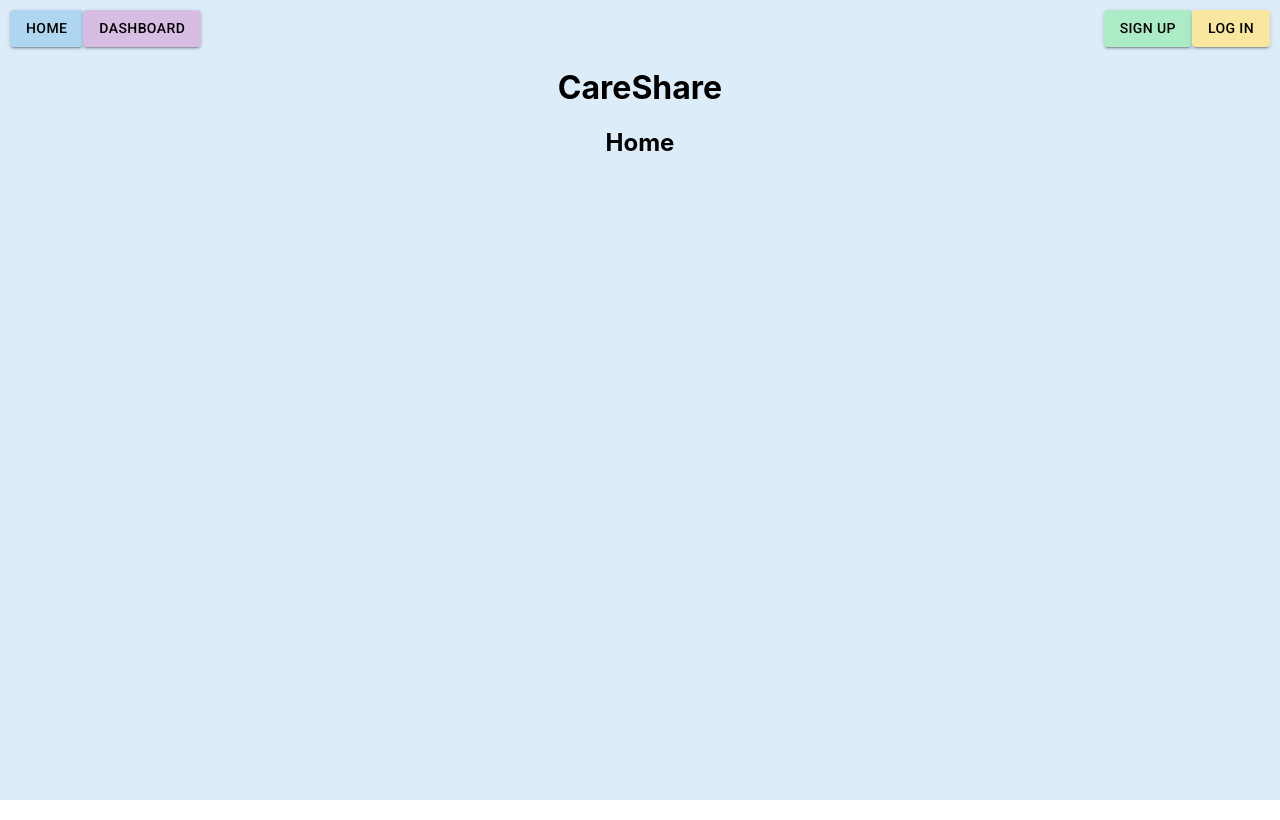
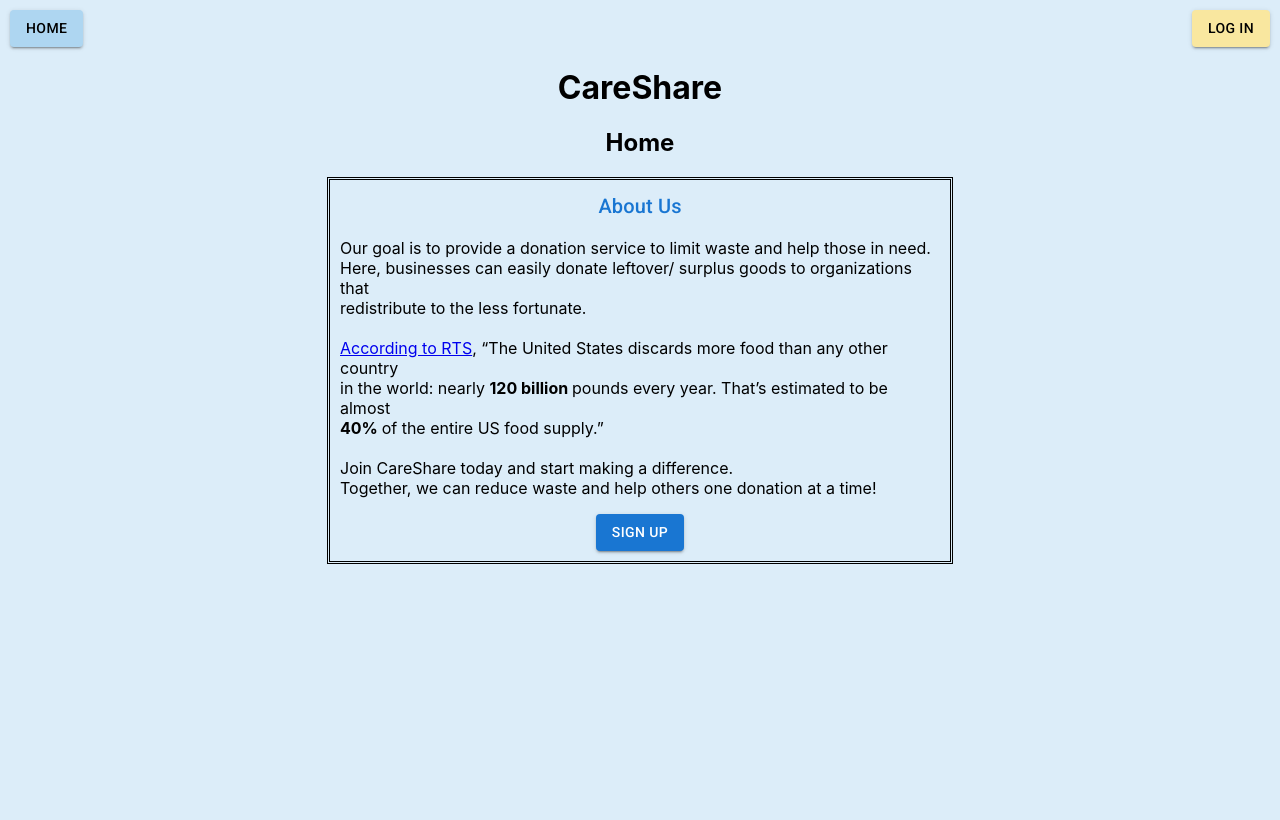
Before and after one commit to marytriny/care-share, a React (Create React App) app: page / in a window 1280 px wide. Built offline with nearby package versions, Linux system fonts and the light colour scheme; what react-imask would draw is missing.

Commit message:
Added input length validation, tested sign up, added popups, updated home page

```diff
--- a/src/App.css
+++ b/src/App.css
@@ -3,17 +3,24 @@
   text-align: center;
   height: 100vh;
   overflow: auto; /* fills screen */
+  padding: 10px;
 }
 
 .navbar {
   display: flex;
   justify-content: space-between;
-  margin: 10px;
 }
 
+.home {
+  border-style: double;
+  padding: 10px;
+  max-width: 600px;
+  margin: auto;
+}
 .sign-up {
   text-align: left;
   margin: auto;
+  margin-bottom: 20px;
   padding: 20px;
   width: 70%;
 }
--- a/src/App.js
+++ b/src/App.js
@@ -1,5 +1,6 @@
 // Import packages
-import { BrowserRouter, Route, Routes, Navigate  } from 'react-router-dom';
+import React, {useEffect} from 'react';
+import { BrowserRouter, Route, Routes } from 'react-router-dom';
 import { ToastContainer } from 'react-toastify';
 import { ThemeProvider } from '@mui/material/styles';
 import Button from '@mui/material/Button';
@@ -20,21 +21,22 @@ import SignUp from './components/SignUp';
 function App() {
 
   const { authenticated } = useUser();
+  const signOut = () => storeTokenInLocalStorage('');
 
-  const signOut = () => {
-    storeTokenInLocalStorage('');
-  }
+  // useEffect(() => {
+  //   console.log('here')
+  //   console.log(authenticated)
+  // }, [authenticated]);
 
   return (
     <ThemeProvider theme={theme}>
       <div className="App">
         <div className='navbar'>
           <div align='left'>
-            <Button href={APP_ROUTE.HOME} color='new' variant='contained'> Home </Button>
-            <Button href={APP_ROUTE.DASH} color='edit' variant='contained'> Dashboard </Button>
+            <Button href={APP_ROUTE.HOME} color='new' variant='contained' sx={{mr: '5px'}}> Home </Button>
+            { authenticated && <Button href={APP_ROUTE.DASH} color='edit' variant='contained'> Dashboard </Button>}
           </div>
           <div align='right'>
-            <Button href={APP_ROUTE.SIGN_UP} color='search' variant='contained'> Sign Up </Button>
             { authenticated
               ? (<Button href={APP_ROUTE.HOME} onClick={signOut} color='reports' variant='contained'> Log Out </Button>)
               : (<Button href={APP_ROUTE.SIGN_IN} color='reports' variant='contained'> Log In </Button>)
--- a/src/components/Dash.js
+++ b/src/components/Dash.js
@@ -11,6 +11,6 @@ export default function Dash({token}) {
 
   console.log(user);
   return(
-    <h2>Dash - Welcome {user.organization}! </h2>
+    <h2> Welcome {user.organization}! </h2>
   );
 }
--- a/src/components/Home.js
+++ b/src/components/Home.js
@@ -1,8 +1,39 @@
 import React from 'react';
+import Button from '@mui/material/Button';
+import Typography from '@mui/material/Typography';
+
+import { APP_ROUTE } from '../utils/constants';
 
 export default function Home() {
 
   return(
-    <h2>Home</h2>
+    <>
+      <h2>Home</h2>
+      <div className='home'>
+        <Typography variant='h6' color='primary'> About Us </Typography>
+        <p align='left'>
+          Our goal is to provide a donation service to limit waste and help those in need. <br/>
+          Here, businesses can easily donate leftover/ surplus goods to organizations that <br/>
+          redistribute to the less fortunate.  <br/>
+          <br/>
+
+          <a
+            href="https://www.rts.com/resources/guides/food-waste-america/"
+            target= "_blank"
+            rel= 'noreferrer'
+          >
+            According to RTS
+          </a>
+          , “The United States discards more food than any other country <br/>
+          in the world: nearly <b> 120 billion </b> pounds every year. That’s estimated to be almost <br/>
+          <b> 40% </b> of the entire US food supply.” <br/>
+          <br/>
+          Join CareShare today and start making a difference. <br/>
+          Together, we can reduce waste and help others one donation at a time!<br/>
+        </p>
+
+        <Button href={APP_ROUTE.SIGN_UP} variant='contained'> Sign Up </Button>
+      </div>
+    </>
   );
 }
--- a/src/components/SignIn.js
+++ b/src/components/SignIn.js
@@ -1,8 +1,8 @@
-import React from 'react';
+import React, { useState, useEffect } from 'react';
 import axios from 'axios';
-import { useState, useEffect } from 'react';
-import { Link, useNavigate } from 'react-router-dom';
-import { Paper, TextField, Button, Typography } from '@mui/material';
+import { toast } from 'react-toastify';
+import { useNavigate } from 'react-router-dom';
+import { Paper, Stack, TextField, Button, Typography } from '@mui/material';
 
 import { API_ROUTE, APP_ROUTE } from '../utils/constants';
 import { useUser } from '../utils/customHooks';
@@ -12,10 +12,10 @@ const SignIn = () => {
 
   const [email, setEmail] = useState('');
   const [password, setPassword] = useState('');
-  const [isLoading, setIsLoading] = useState(false);
+  const { user, authenticated } = useUser();
   const navigate = useNavigate();
-  const { user, authenticated } = useUser();
 
+  // Check if the user is already authenticated
   useEffect(() => {
     console.log(user, authenticated)
     if (user || authenticated) {
@@ -23,31 +23,30 @@ const SignIn = () => {
     }
   }, [user, authenticated]);
 
-  const signIn = async () => {
-    try {
-      setIsLoading(true);
-      console.log(email, password)
-      const rsp = await axios.post(API_ROUTE.SIGN_IN, { email, password });
-      if (!rsp?.data?.token) {
-        console.log('Something went wrong during signing in: ', rsp);
-        return;
+  // Handle key press for the Enter key
+  const handleKeypress = (e) => {
+    if(e.key === "Enter") signIn();
   }
-      console.log(rsp.data)
+
+  // Submit sign in request
+  const signIn = () => {
+    axios.post(API_ROUTE.SIGN_IN, { email, password })
+      .then((rsp) => {
         storeTokenInLocalStorage(rsp.data.token);
         navigate(APP_ROUTE.DASH)
+      })
+      .catch ((err) => {
+        if(err.response.data.msg === "Invalid Email Or Password") toast.error("Invalid Email or Password");
+        else toast.error("Service Error - Please try again later.")
+        console.log('Error occured during sign in: ', err);
+      })
   }
-    catch (err) {
-      console.log('Some error occured during signing in: ', err);
-    }
-    finally {
-      setIsLoading(false);
-    }
-  };
 
   return (
-    // SIGN IN FORM TEMPLATE
-    <Paper className='sign-up' sx={{ bgcolor: 'pink' }}>
-      <Typography variant='h4'> Sign In </Typography>
+    // SIGN IN FORM
+    <Paper className='sign-up' sx={{ maxWidth: '400px' }}>
+      <Stack spacing={2}>
+        <Typography variant='h4' align='center' color='primary'> Sign In </Typography>
         <TextField
           label="Email"
           name="email"
@@ -60,8 +59,10 @@ const SignIn = () => {
           type="password"
           variant="outlined"
           onChange={(e) => setPassword(e.target.value)}
+          onKeyUp={handleKeypress}
         />
-      <Button onClick={signIn}> sign in </Button>
+        <Button onClick={signIn} size='large'> sign in </Button>
+      </Stack>
     </Paper>
   );
 }
--- a/src/components/SignUp.js
+++ b/src/components/SignUp.js
@@ -1,8 +1,7 @@
 // Import packages
-import React from 'react';
+import React, { useState } from 'react';
+import { useNavigate } from 'react-router-dom';
 import axios from 'axios';
-import { useState } from 'react';
-import { Link, useNavigate } from 'react-router-dom';
 import { toast } from 'react-toastify';
 import { IMaskMixin } from 'react-imask';
 import { Paper, Typography, Stack, TextField, Button, ToggleButtonGroup, ToggleButton, Autocomplete } from '@mui/material';
@@ -17,7 +16,6 @@ const IMaskPhoneInput = IMaskMixin(({ ...props }) => {
 
 const SignUp = () => {
   // const navigate = useNavigate()
-  const [isLoading, setIsLoading] = useState(false);
   const [account, setAccount] = useState({
     role: 'DONOR',
     email: '',
@@ -43,47 +41,37 @@ const SignUp = () => {
     if(email) return EMAIL_REGEX.test(email);
     else return true;
   }
-
   function isPhoneValid(phone) {
     if(phone) return phone.length === 14;
     else return true;
   }
-
   function isZipValid(zip) {
     if(zip) return zip.length > 4;
     else return true;
   }
 
+  // Validate all required fields are populated correctly
   const validateForm = () => {
-    console.log(account);
     if (!account.role || !account.email || !isEmailValid(account.email) || !account.password ||
         !account.organization || !account.address || !account.city || !account.state ||
         !account.zip_code || !isZipValid(account.zip_code) || !account.phone || !isPhoneValid(account.phone) ||
         !account.poc_name || !account.poc_phone || !isPhoneValid(account.poc_phone)) {
-      toast.error("Please fill each field")
+      toast.error("Please fill each field");
     }
   }
 
-  // With password authentication
-  const signUp = async () => {
+  // Submit request to create an account
+  const signUp = () => {
     validateForm();
-
-    // try {
-    //   setIsLoading(true);
-    //   const rsp = await axios.post(API_ROUTE.SIGN_UP, account);
-    //   console.log(rsp.data)
-    //   if (!rsp?.data?.token) {
-    //     console.log('Something went wrong during signing up: ', rsp);
-    //     return;
-    //   }
-    //   // navigate(APP_ROUTE.SIGN_IN);
-    // }
-    // catch (err) {
-    //   console.log('Some error occured during signing up: ', err);
-    // }
-    // finally {
-    //   setIsLoading(false);
-    // }
+    axios.post(API_ROUTE.SIGN_UP, account)
+      .then((rsp) => {
+        // navigate(APP_ROUTE.SIGN_IN);
+        toast.success("Account created!")
+      })
+      .catch ((err) => {
+        toast.error("An error occured during sign up. Try again later.");
+        console.log('Error occured during sign up: ', err);
+      });
   };
 
   return (
@@ -110,6 +98,7 @@ const SignUp = () => {
           variant="outlined"
           required
           onChange={onInputChange}
+          inputProps={{ maxLength: 64 }}
         />
         <TextField
           label="Email"
@@ -119,6 +108,7 @@ const SignUp = () => {
           helperText='This will also serve as the account username'
           onChange={onInputChange}
           error={!isEmailValid(account.email)}
+          inputProps={{ maxLength: 255 }}
         />
         <IMaskPhoneInput
           label="Phone"
@@ -135,6 +125,7 @@ const SignUp = () => {
           variant="outlined"
           required
           onChange={onInputChange}
+          inputProps={{ maxLength: 255 }}
         />
         <div style={{ display:'flex' }}>
           <TextField
@@ -143,6 +134,7 @@ const SignUp = () => {
             required
             fullWidth
             onChange={onInputChange}
+            inputProps={{ maxLength: 32 }}
           />
           <Autocomplete
             options={states}
@@ -171,6 +163,7 @@ const SignUp = () => {
           variant="outlined"
           required
           onChange={onInputChange}
+          inputProps={{ maxLength: 64 }}
         />
         <IMaskPhoneInput
           label="Phone"
--- a/src/utils/customHooks.js
+++ b/src/utils/customHooks.js
@@ -17,6 +17,7 @@ export function useUser() {
         // navigate(APP_ROUTE.SIGN_IN);
         return;
       }
+      // console.log("setting auth to: ", authenticated)
       setUser(user);
       setAuthenticated(authenticated);
     }
```
Lines whose indentation alone changed are shown as unchanged.
